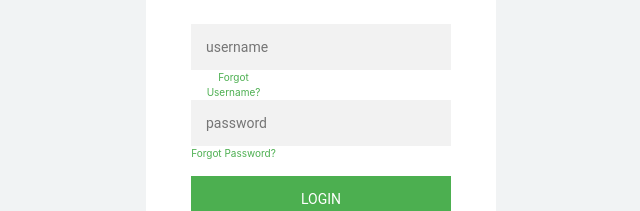
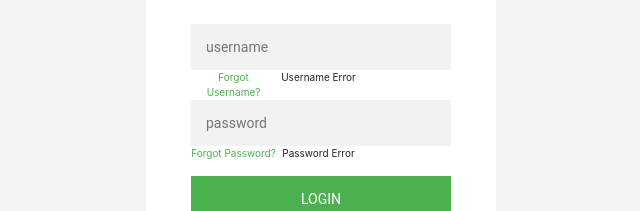
Before and after one commit to spencer741/react-fluency-playground, a React (Create React App) app: page / in a window 1280 px wide. Shown: the part 260-471 px from the top of the page, without its empty margins (319-959 px from the left). Built offline with nearby package versions, Linux system fonts and the light colour scheme.

Commit message:
Fooled Around

```diff
--- a/src/App.js
+++ b/src/App.js
@@ -16,8 +16,10 @@ class LoginComponent extends Component {
               <form>
                   <input id="username" type="text" placeholder="username" />
                   <a id ="smalllink" href="url">Forgot Username?</a>
+                  <label className="InputLabel">{this.props.usermessage}</label>
                   <input id="password" type="password" placeholder="password" />
                   <a id="smalllink" href="url">Forgot Password?</a>
+                  <label className="InputLabel">{this.props.passmessage}</label>
                   <button id ="login-btn" type="button">login</button>
                   <label>{this.props.message}</label>
               </form>
--- a/src/LoginPage.css
+++ b/src/LoginPage.css
@@ -97,7 +97,7 @@ a {
 a:link {
 
     float:left;
-position: relative;
+    position: relative;
     font-size: 10px;
     text-decoration: none;
     width: 85px;
@@ -108,3 +108,12 @@ position: relative;
 a:hover {
     color: #43A047;
 }
+.InputLabel{
+
+    float:left;
+    position: relative;
+    font-size: 10px;
+    text-decoration: none;
+    width: 85px;
+    height:15px;
+}
--- a/src/index.js
+++ b/src/index.js
@@ -10,7 +10,7 @@ import * as serviceWorker from './serviceWorker'; //Allows for js to be executed
 //This file is the entry point for the react app.
 //As you can see, we render whatever components we have built here.
 
-ReactDOM.render(<LoginComponent message="Spencer"/>, document.getElementById('root')); //render app under root.
+ReactDOM.render(<LoginComponent passmessage = "Password Error" usermessage = "Username Error" message="Spencer"/>, document.getElementById('root')); //render app under root.
 
 //ReactDOM.render(<FormCard name='Spencer' />, document.getElementById('root')); //render app under root.
 
```
